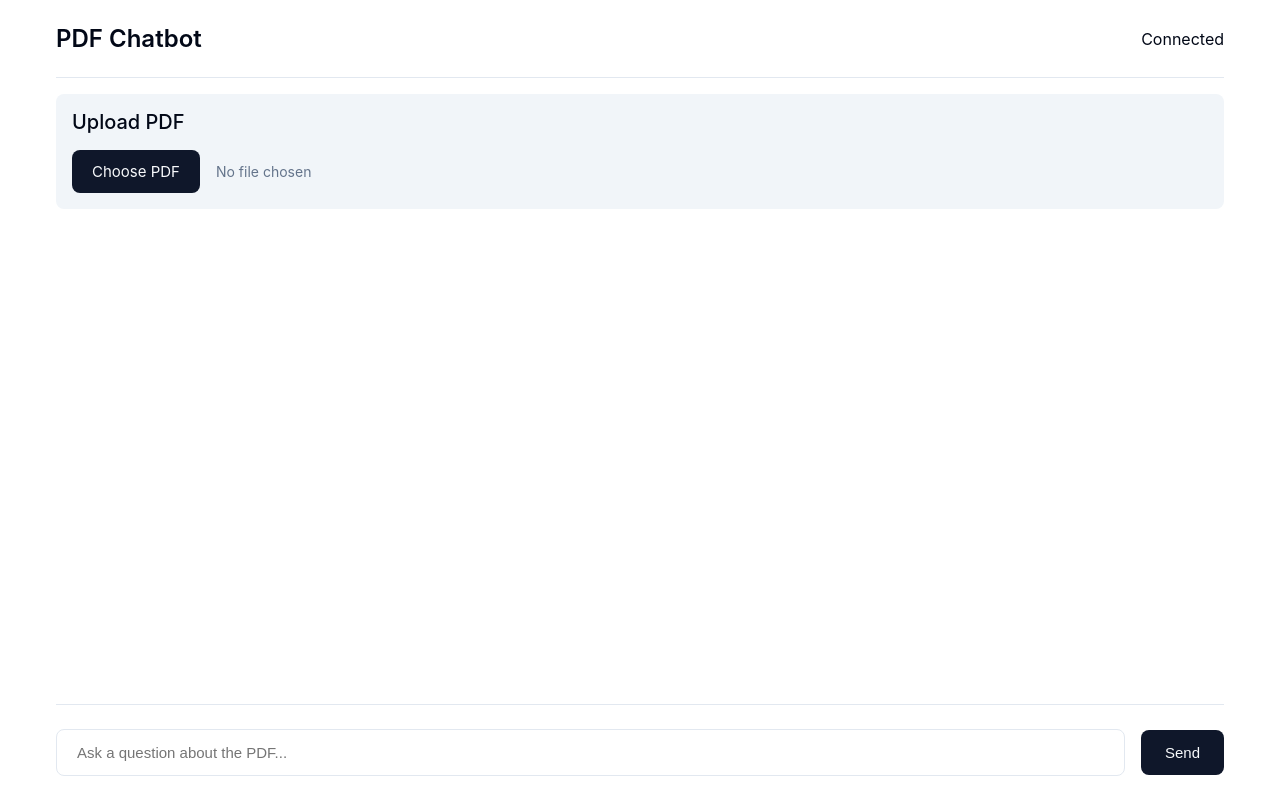
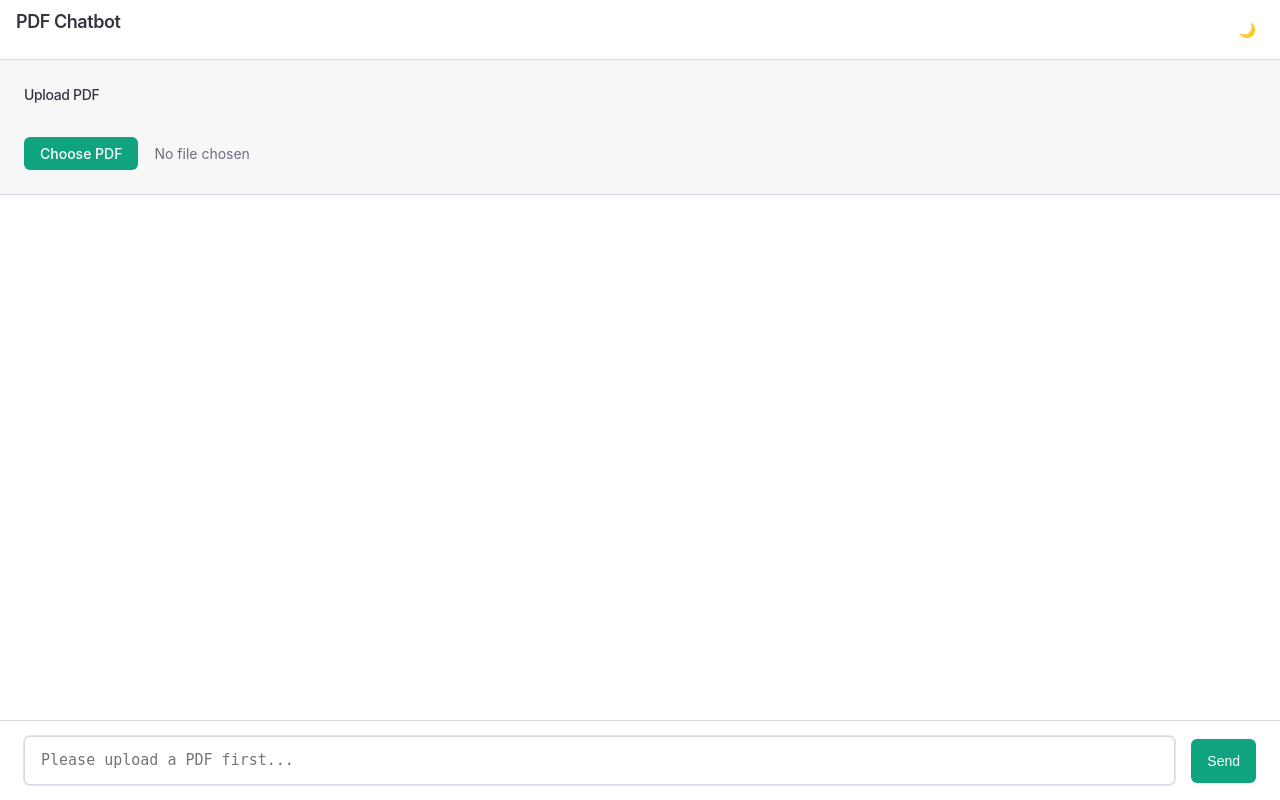
Before and after one commit to divyanshu5/chatbot, a Flask app: page / in a window 1280 px wide. Run offline with Flask 3, Linux system fonts and the light colour scheme; some libraries are stand-ins or nearby versions.

Commit message:
Setup complete

```diff
--- a/src/templates/index.html
+++ b/src/templates/index.html
@@ -14,13 +14,27 @@
     <style>
       :root {
         --background: #ffffff;
-        --foreground: #020817;
-        --muted: #f1f5f9;
-        --muted-foreground: #64748b;
-        --border: #e2e8f0;
-        --primary: #0f172a;
-        --primary-foreground: #f8fafc;
-        --radius: 0.5rem;
+        --foreground: #343541;
+        --muted: #f7f7f8;
+        --muted-foreground: #6e6e80;
+        --border: #d9d9e3;
+        --primary: #10a37f;
+        --primary-foreground: #ffffff;
+        --radius: 0.375rem;
+        --shadow: 0 0 0 1px rgba(0, 0, 0, 0.1);
+        --header-height: 60px;
+        --input-height: 80px;
+      }
+
+      [data-theme="dark"] {
+        --background: #343541;
+        --foreground: #ececf1;
+        --muted: #444654;
+        --muted-foreground: #d1d5db;
+        --border: #565869;
+        --primary: #10a37f;
+        --primary-foreground: #ffffff;
+        --shadow: 0 0 0 1px rgba(255, 255, 255, 0.1);
       }
 
       * {
@@ -37,6 +51,8 @@
         height: 100vh;
         width: 100vw;
         overflow: hidden;
+        -webkit-font-smoothing: antialiased;
+        -moz-osx-font-smoothing: grayscale;
       }
 
       .container {
@@ -45,41 +61,71 @@
         display: flex;
         flex-direction: column;
         background: var(--background);
-        max-width: 1200px;
-        margin: 0 auto;
-        padding: 0 1rem;
+        position: relative;
       }
 
       .header {
-        padding: 1.5rem 0;
+        height: var(--header-height);
         background: var(--background);
         border-bottom: 1px solid var(--border);
         display: flex;
         align-items: center;
         justify-content: space-between;
-        margin-bottom: 1rem;
+        position: fixed;
+        top: 0;
+        left: 0;
+        right: 0;
+        z-index: 10;
+        padding: 0 1rem;
       }
 
       .header h1 {
-        font-size: 1.5rem;
+        font-size: 1.125rem;
         font-weight: 600;
         color: var(--foreground);
+        letter-spacing: -0.025em;
+      }
+
+      .theme-toggle {
+        background: none;
+        border: none;
+        color: var(--foreground);
+        cursor: pointer;
+        padding: 0.5rem;
+        border-radius: var(--radius);
+        display: flex;
+        align-items: center;
+        gap: 0.5rem;
+        transition: background-color 0.2s;
+      }
+
+      .theme-toggle:hover {
+        background-color: var(--muted);
+      }
+
+      .content-area {
+        flex: 1;
+        overflow-y: auto;
+        display: flex;
+        flex-direction: column;
+        padding-top: var(--header-height);
+        padding-bottom: var(--input-height);
       }
 
       .upload-section {
-        padding: 1rem;
+        padding: 1.5rem;
         background: var(--muted);
-        border-radius: var(--radius);
-        margin-bottom: 1rem;
         display: flex;
         flex-direction: column;
         gap: 1rem;
+        border-bottom: 1px solid var(--border);
       }
 
       .upload-section h2 {
-        font-size: 1.25rem;
+        font-size: 0.875rem;
         font-weight: 500;
         color: var(--foreground);
+        letter-spacing: -0.025em;
       }
 
       .file-input {
@@ -93,17 +139,18 @@
       }
 
       .file-input label {
-        padding: 0.75rem 1.25rem;
+        padding: 0.5rem 1rem;
         background-color: var(--primary);
         color: var(--primary-foreground);
         border-radius: var(--radius);
         cursor: pointer;
-        font-size: 0.9375rem;
+        font-size: 0.875rem;
         transition: all 0.2s;
+        font-weight: 500;
       }
 
       .file-input label:hover {
-        background-color: #1e293b;
+        opacity: 0.9;
       }
 
       .file-name {
@@ -114,21 +161,17 @@
       #messages {
         flex: 1;
         overflow-y: auto;
-        padding: 1rem 0;
         display: flex;
         flex-direction: column;
-        gap: 1rem;
-        scroll-behavior: smooth;
+        gap: 0;
       }
 
       .message {
-        padding: 0.75rem 1.25rem;
-        border-radius: var(--radius);
-        max-width: 70%;
+        padding: 1.5rem;
         font-size: 0.9375rem;
         line-height: 1.5;
-        box-shadow: 0 1px 2px rgba(0, 0, 0, 0.05);
         animation: fadeIn 0.3s ease-out;
+        max-width: 100%;
       }
 
       @keyframes fadeIn {
@@ -143,87 +186,86 @@
       }
 
       .user-message {
-        background-color: var(--primary);
-        color: var(--primary-foreground);
-        margin-left: auto;
-        border-bottom-right-radius: 0.25rem;
+        background-color: var(--background);
+        color: var(--foreground);
       }
 
       .server-message {
         background-color: var(--muted);
         color: var(--foreground);
-        margin-right: auto;
-        border-bottom-left-radius: 0.25rem;
       }
 
       .system-message {
         background-color: var(--muted);
         color: var(--muted-foreground);
         text-align: center;
-        margin: 0.5rem auto;
+        padding: 0.75rem;
         font-size: 0.8125rem;
-        padding: 0.5rem 1rem;
-        border-radius: var(--radius);
-        max-width: fit-content;
       }
 
       .typing-indicator {
         background-color: var(--muted);
         color: var(--muted-foreground);
         font-size: 0.8125rem;
-        padding: 0.5rem 1rem;
-        border-radius: var(--radius);
-        margin: 0.25rem 0;
+        padding: 0.75rem;
         display: none;
-        max-width: fit-content;
-        margin-left: auto;
-        margin-right: auto;
       }
 
       .input-container {
-        padding: 1.5rem 0;
+        height: var(--input-height);
         background: var(--background);
         border-top: 1px solid var(--border);
         display: flex;
         gap: 1rem;
         align-items: center;
-        margin-top: 1rem;
+        position: fixed;
+        bottom: 0;
+        left: 0;
+        right: 0;
+        z-index: 10;
+        padding: 0 1.5rem;
       }
 
       #messageInput {
         flex: 1;
-        padding: 0.875rem 1.25rem;
+        padding: 0.75rem 1rem;
         border: 1px solid var(--border);
         border-radius: var(--radius);
         background-color: var(--background);
         color: var(--foreground);
         font-size: 0.9375rem;
         transition: all 0.2s;
+        box-shadow: var(--shadow);
+        line-height: 1.5;
+        resize: none;
+        min-height: 44px;
+        max-height: 200px;
       }
 
       #messageInput:focus {
         outline: none;
         border-color: var(--primary);
-        box-shadow: 0 0 0 2px rgba(15, 23, 42, 0.1);
+        box-shadow: 0 0 0 2px rgba(16, 163, 127, 0.1);
       }
 
       button {
-        padding: 0.875rem 1.5rem;
+        padding: 0.75rem 1rem;
         background-color: var(--primary);
         color: var(--primary-foreground);
         border: none;
         border-radius: var(--radius);
-        font-size: 0.9375rem;
+        font-size: 0.875rem;
         font-weight: 500;
         cursor: pointer;
         transition: all 0.2s;
         display: flex;
         align-items: center;
         gap: 0.5rem;
+        height: 44px;
       }
 
       button:hover {
-        background-color: #1e293b;
+        opacity: 0.9;
       }
 
       button:active {
@@ -231,39 +273,124 @@
       }
 
       /* Scrollbar styling */
+      .content-area::-webkit-scrollbar,
       #messages::-webkit-scrollbar {
         width: 6px;
       }
 
+      .content-area::-webkit-scrollbar-track,
       #messages::-webkit-scrollbar-track {
         background: transparent;
       }
 
+      .content-area::-webkit-scrollbar-thumb,
       #messages::-webkit-scrollbar-thumb {
         background-color: var(--border);
         border-radius: 3px;
       }
 
+      .content-area::-webkit-scrollbar-thumb:hover,
       #messages::-webkit-scrollbar-thumb:hover {
         background-color: var(--muted-foreground);
+      }
+
+      /* Code block styling */
+      pre {
+        background-color: var(--muted);
+        padding: 1rem;
+        border-radius: var(--radius);
+        overflow-x: auto;
+        margin: 1rem 0;
+        font-size: 0.875rem;
+        line-height: 1.5;
+      }
+
+      code {
+        font-family: 'SFMono-Regular', Consolas, 'Liberation Mono', Menlo, monospace;
+        font-size: 0.875rem;
+        line-height: 1.5;
+      }
+
+      /* Markdown styling */
+      p {
+        margin-bottom: 1rem;
+        line-height: 1.5;
+      }
+
+      ul, ol {
+        margin-bottom: 1rem;
+        padding-left: 1.5rem;
+      }
+
+      li {
+        margin-bottom: 0.5rem;
+        line-height: 1.5;
+      }
+
+      h1, h2, h3, h4, h5, h6 {
+        margin-bottom: 1rem;
+        font-weight: 600;
+        line-height: 1.5;
+      }
+
+      h1 {
+        font-size: 1.5rem;
+      }
+
+      h2 {
+        font-size: 1.25rem;
+      }
+
+      h3 {
+        font-size: 1.125rem;
+      }
+
+      blockquote {
+        border-left: 4px solid var(--primary);
+        padding-left: 1rem;
+        margin: 1rem 0;
+        color: var(--muted-foreground);
+      }
+
+      /* Typing indicator animation */
+      .typing-indicator::after {
+        content: "...";
+        animation: typing 1.5s infinite;
+      }
+
+      @keyframes typing {
+        0% { content: "."; }
+        33% { content: ".."; }
+        66% { content: "..."; }
+      }
+
+      /* Message transitions */
+      .message {
+        transition: background-color 0.2s ease;
+      }
+
+      /* Input auto-resize */
+      #messageInput {
+        overflow-y: hidden;
+        resize: none;
       }
     </style>
   </head>
   <body>
     <div class="container">
-      <div class="header">
+      <header class="header">
         <h1>PDF Chatbot</h1>
-        <div class="status">
-          <div class="status-dot"></div>
-          <span>Connected</span>
-        </div>
-      </div>
+        <button class="theme-toggle" onclick="toggleTheme()">
+          <span id="themeIcon">🌙</span>
+        </button>
+      </header>
 
+      <div class="content-area">
         <div class="upload-section">
           <h2>Upload PDF</h2>
           <div class="file-input">
-          <input type="file" id="pdfFile" accept=".pdf" />
-          <label for="pdfFile">Choose PDF</label>
+            <input type="file" id="pdfInput" accept=".pdf" />
+            <label for="pdfInput">Choose PDF</label>
             <span class="file-name" id="fileName">No file chosen</span>
           </div>
         </div>
@@ -272,30 +399,86 @@
         <div id="typingIndicator" class="typing-indicator">
           Processing your question...
         </div>
+      </div>
+
       <div class="input-container">
-        <input
-          type="text"
+        <textarea
           id="messageInput"
-          placeholder="Ask a question about the PDF..."
-        />
-        <button onclick="sendMessage()">
+          placeholder="Type your message..."
+          disabled
+          rows="1"
+        ></textarea>
+        <button id="sendButton" disabled>
           <span>Send</span>
         </button>
       </div>
     </div>
 
     <script>
+      // Theme handling
+      const themeToggle = document.querySelector('.theme-toggle');
+      const themeIcon = document.getElementById('themeIcon');
+      const prefersDarkScheme = window.matchMedia('(prefers-color-scheme: dark)');
+
+      function setTheme(isDark) {
+        document.documentElement.setAttribute('data-theme', isDark ? 'dark' : 'light');
+        themeIcon.textContent = isDark ? '☀️' : '🌙';
+        localStorage.setItem('theme', isDark ? 'dark' : 'light');
+      }
+
+      function toggleTheme() {
+        const currentTheme = document.documentElement.getAttribute('data-theme');
+        setTheme(currentTheme !== 'dark');
+      }
+
+      // Initialize theme based on browser preference
+      setTheme(prefersDarkScheme.matches);
+
+      // Listen for system theme changes
+      prefersDarkScheme.addEventListener('change', (e) => {
+        if (!localStorage.getItem('theme')) {
+          setTheme(e.matches);
+        }
+      });
+
       const socket = io("http://localhost:3004");
       const messagesDiv = document.getElementById("messages");
       const typingIndicator = document.getElementById("typingIndicator");
-      const pdfFileInput = document.getElementById("pdfFile");
+      const pdfFileInput = document.getElementById("pdfInput");
       const fileNameSpan = document.getElementById("fileName");
+      const messageInput = document.getElementById("messageInput");
+      const sendButton = document.getElementById("sendButton");
+
+      // Auto-resize textarea
+      function adjustTextareaHeight() {
+        messageInput.style.height = 'auto';
+        messageInput.style.height = messageInput.scrollHeight + 'px';
+      }
+
+      messageInput.addEventListener('input', adjustTextareaHeight);
+
+      function enableInput() {
+        messageInput.disabled = false;
+        sendButton.disabled = false;
+        messageInput.placeholder = "Ask a question about the PDF...";
+        messageInput.focus();
+      }
+
+      function disableInput() {
+        messageInput.disabled = true;
+        sendButton.disabled = true;
+        messageInput.placeholder = "Please upload a PDF first...";
+      }
+
+      // Initialize input state
+      disableInput();
 
       // Handle PDF file selection
       pdfFileInput.addEventListener("change", async (e) => {
         const file = e.target.files[0];
         if (file) {
           fileNameSpan.textContent = file.name;
+          typingIndicator.style.display = "block";
 
           const formData = new FormData();
           formData.append("file", file);
@@ -311,12 +494,21 @@
               addSystemMessage(
                 "PDF uploaded successfully. You can now ask questions about it."
               );
+              enableInput();
             } else {
               addSystemMessage(`Error: ${data.error}`);
+              disableInput();
             }
           } catch (error) {
+            console.error("Upload error:", error);
             addSystemMessage("Error uploading PDF. Please try again.");
+            disableInput();
+          } finally {
+            typingIndicator.style.display = "none";
           }
+        } else {
+          disableInput();
+          fileNameSpan.textContent = "No file chosen";
         }
       });
 
@@ -355,8 +547,7 @@
       }
 
       function sendMessage() {
-        const input = document.getElementById("messageInput");
-        const message = input.value.trim();
+        const message = messageInput.value.trim();
         if (message) {
           // Add user message to chat
           const userMessageElement = document.createElement("div");
@@ -367,18 +558,21 @@
 
           // Send message to server
           socket.emit("message", message);
-          input.value = "";
+          messageInput.value = "";
+          adjustTextareaHeight();
         }
       }
 
-      // Allow sending message with Enter key
-      document
-        .getElementById("messageInput")
-        .addEventListener("keypress", (e) => {
-          if (e.key === "Enter") {
+      // Allow sending message with Enter key (Shift+Enter for new line)
+      messageInput.addEventListener("keydown", (e) => {
+        if (e.key === "Enter" && !e.shiftKey) {
+          e.preventDefault();
           sendMessage();
         }
       });
+
+      // Add click handler for send button
+      sendButton.addEventListener("click", sendMessage);
     </script>
   </body>
 </html>
```
Also changed, not shown: src/services/chat_service.py (+2 -17 lines), 1 other file. Lines whose indentation alone changed are shown as unchanged.
